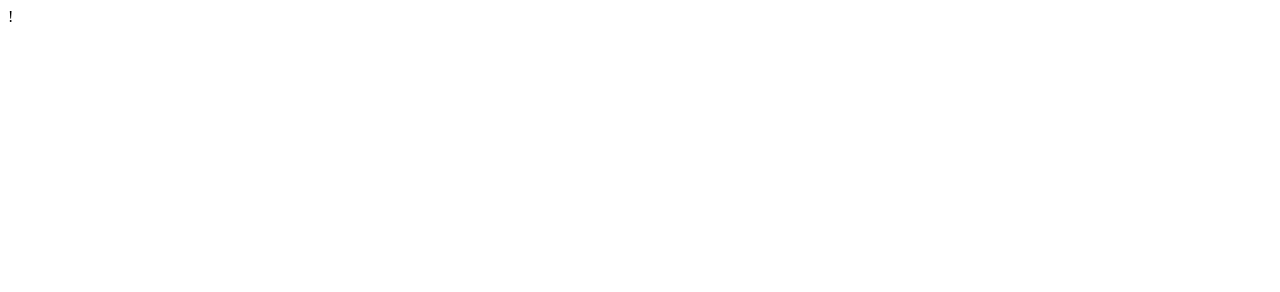
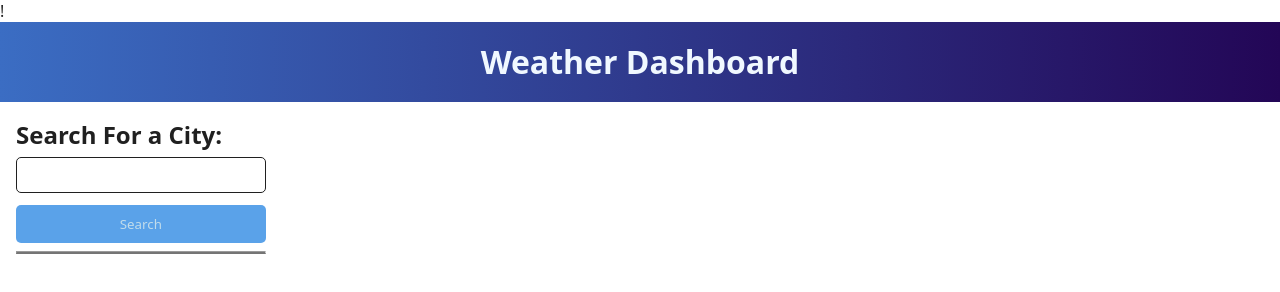
Before and after one commit to Artur0705/Weather--Dashboard, a plain HTML site: page index.html in a window 1280 px wide. Drawn offline with Linux system fonts and the light colour scheme.

Commit message:
Header created, search section created, added css stylings

```diff
--- a/assets/css/style.css
+++ b/assets/css/style.css
@@ -0,0 +1,64 @@
+* {
+    font-family: system-ui;
+    color: #202020;
+}
+
+body {
+    margin: 0;
+}
+
+header {
+    height: 80px;
+    background: linear-gradient(90deg, #3b6dc3, #230656);
+}
+
+h1 {
+    margin: 0;
+    padding: 18px 0;
+    color: aliceblue;
+    text-align: center;
+}
+
+.sidebar {
+    width: 20%;
+}
+
+.container {
+    display: flex;
+    padding: 16px;
+    width: calc(100% - 32px);
+    height: calc(100% - 112px);
+    gap: 8px;
+}
+
+.search-title {
+    margin: 0 0 6px 0;
+    font-size: 24px;
+    font-weight: bold;
+}
+
+.search-input {
+    width: 100%;
+    border-radius: 5px;
+    border: 1px solid #202020;
+    height: 36px;
+}
+
+.search-button {
+    width: 100%;
+    padding: 10px;
+    margin-top: 12px;
+    border: none;
+    background-color: #5aa2e9;
+    color: #c1dceb;
+    border-radius: 5px;
+    cursor: pointer;
+}
+
+.search-button:hover {
+    background-color: #4581be;
+}
+
+.line {
+    border-bottom: 2px solid #757575;
+}
--- a/index.html
+++ b/index.html
@@ -4,8 +4,29 @@
     <meta http-equiv="X-UA-Compatible" content="IE=edge">
     <meta name="viewport" content="width=device-width, initial-scale=1.0">
     <title>Weather Dashboard</title>
+    <link rel="stylesheet" href="./assets/css/style.css">
 </head>
+
 <body>
 
+    <header>
+        <h1>Weather Dashboard</h1>
+    </header>
+
+    <div class="container">
+
+        <div class="sidebar">
+
+            <h3 class="search-title">Search For a City:</h3>
+
+            <input id="searchInput" class="search-input" type="text">
+
+            <button onclick="onSearch()" class="search-button">Search</button>
+
+            <hr class="line">
+
+
+        </div>
+    </div>
 </body>
 </html>
```
